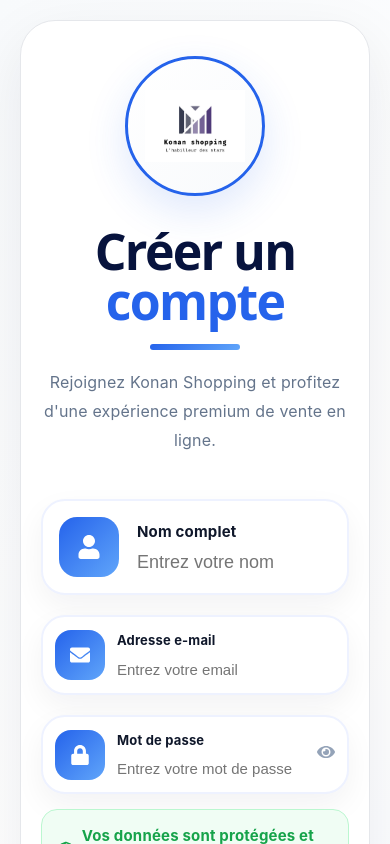
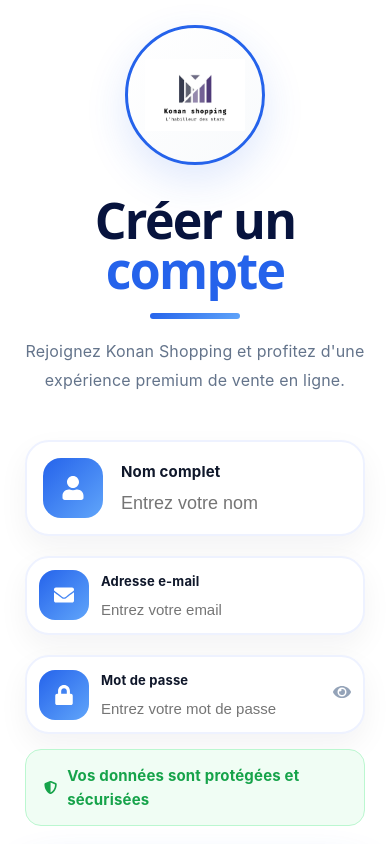
Before and after one commit to konanshopping/konanshopping, a React (Vite) app: page /register in a window 390 px wide. Shown: the top 844 px of the page. Built offline with nearby package versions, Linux system fonts and the light colour scheme.

Commit message:
forgot password

```diff
--- a/src/pages/Register.jsx
+++ b/src/pages/Register.jsx
@@ -113,7 +113,10 @@ function Register() {
 
         justifyContent: "center",
 
-        alignItems: "center",
+        alignItems:
+  window.innerWidth < 768
+    ? "flex-start"
+    : "center",
 
         overflow: "hidden",
 
@@ -122,7 +125,10 @@ function Register() {
         background:
 "linear-gradient(135deg,#f8fafc,#ffffff,#eef4ff)",
 
-        padding: "20px",
+        padding:
+  window.innerWidth < 768
+    ? "0"
+    : "20px",
       }}
     >
 
@@ -133,22 +139,37 @@ function Register() {
   style={{
     width: "100%",
 
-    maxWidth: "900px",
+    maxWidth:
+      window.innerWidth < 768
+        ? "100%"
+        : "900px",
+
+    minHeight:
+      window.innerWidth < 768
+        ? "100vh"
+        : "auto",
 
     background: "#ffffff",
 
-    borderRadius: "35px",
+    borderRadius:
+      window.innerWidth < 768
+        ? "0px"
+        : "35px",
 
     padding:
       window.innerWidth < 768
-        ? "35px 20px"
+        ? "25px"
         : "60px 70px",
 
     boxShadow:
-      "0 20px 60px rgba(15,23,42,0.08)",
+      window.innerWidth < 768
+        ? "none"
+        : "0 20px 60px rgba(15,23,42,0.08)",
 
     border:
-      "1px solid #e5e7eb",
+      window.innerWidth < 768
+        ? "none"
+        : "1px solid #e5e7eb",
 
     position: "relative",
 
```
